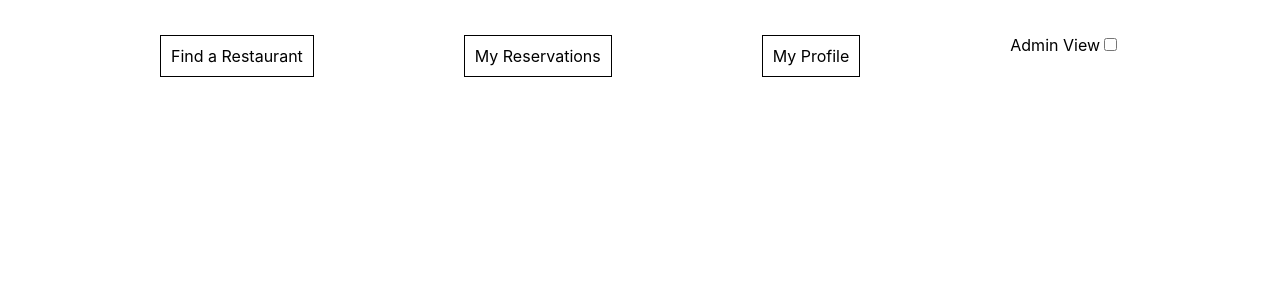
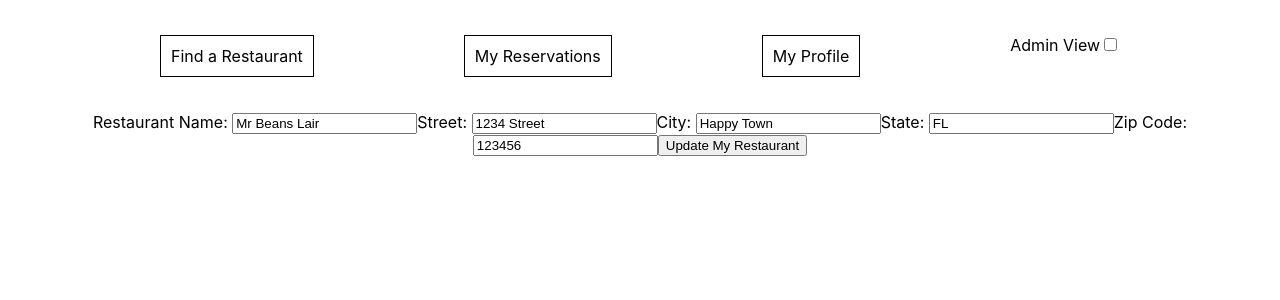
Before and after one commit to HostlessApp/Hostless-App, a React (Create React App) app in the folder hostless/: page /edit/restaurant/1 in a window 1280 px wide. Shown: the top 300 px of the page. Built offline with nearby package versions, Linux system fonts and the light colour scheme.

Commit message:
configuring views for admin and customers, set-up routes for both

```diff
--- a/hostless/src/App.js
+++ b/hostless/src/App.js
@@ -11,12 +11,24 @@ import RestaurantDetail from "./components/Restaurant/RestaurantDetail";
 import Nav from "./components/Nav";
 import Slots from "./components/Slots";
 import Reservation from "./components/Reservation";
+import EditRestaurant from "./components/Restaurant/EditRestaurant";
+import ReservationList from "./components/ReservationList";
 
 function App() {
 
 var userRes
 
-const [restaurantState, setRestaurant] = useState('')
+const [restaurantState, setRestaurant] = useState({
+  name: "Mr Beans Lair",
+  description: "It is a restaurant with beans as food",
+  address:{
+      street: "1234 Street",
+      city: "Happy Town",
+      state: "FL",
+      zip: "123456"
+  },
+  internalID: 1
+})
 
 const [userState, setUserState] = useState({
       name:{
@@ -28,6 +40,13 @@ const [userState, setUserState] = useState({
   })
 
 const [restaurantList, setRestaurantList] = useState([])
+
+const [reservationState, setReservationState] = useState({
+  date: '',
+  user: userState.username,
+  restaurant: '',
+  time: ''
+})
 
   function createRestaurant(data) {
     const payload = data;
@@ -62,8 +81,17 @@ const [restaurantList, setRestaurantList] = useState([])
       .then((res) => console.log(res));
   }
 
+  //delete user in db
   function deleteUser(){
     axios.delete(`http://localhost:3000/users/edit/${userState.username}`)
+  }
+
+  //update restaurant in db
+  function updateRestaurant(data){
+    const payload = data;
+    console.log(payload)
+    axios.put(`http://localhost:3000/restaurants/edit/${restaurantState.internalID}`, payload)
+      .then((res) => console.log(res));
   }
 
   //changes admin field in userState
@@ -77,8 +105,7 @@ const [restaurantList, setRestaurantList] = useState([])
   return (
     <div className="App">
 
-      {userState.admin ? <p>Admin User</p> : <Nav userState={userState} handleAdmin={handleAdmin}/>}
-
+      <Nav userState={userState} handleAdmin={handleAdmin} restaurantState={restaurantState}/>
 
       <main>
         {/* Routing for create fields (restaurant and user) */}
@@ -97,12 +124,17 @@ const [restaurantList, setRestaurantList] = useState([])
             />
           {/* Routing for restaurant detail */}
           <Route exact path ='/restaurants/:id'
-            render={routerProps => (<RestaurantDetail match={routerProps.match} setRestaurant={setRestaurant} restaurantState={restaurantState} />)}
+            render={routerProps => (<RestaurantDetail match={routerProps.match} setRestaurant={setRestaurant} restaurantState={restaurantState} reservationState={reservationState} setReservationState={setReservationState} />)}
           />
 
            {/* Routing for time slots */}
           <Route exact path='/restaurants/:id/:dayId'
-            render={routerProps => (<Slots match={routerProps.match} restaurantState={restaurantState} />)}
+            render={routerProps => (<Slots match={routerProps.match} restaurantState={restaurantState} reservationState={reservationState} setReservationState={setReservationState} />)}
+          />
+
+          {/* Routing for Restaurant Reservation List */}
+          <Route exact path='/reservations/admin/:id'
+            render={routerProps => (<ReservationList />)}
           />
 
           {/* Routing for reservation confirmation */}
@@ -110,12 +142,18 @@ const [restaurantList, setRestaurantList] = useState([])
             render={routerProps => (<Reservation match={routerProps.match} restaurantState={restaurantState} />)}
           />
 
+          {/* Routing for restaurant edit */}
+          <Route exact path='/edit/restaurant/:id'
+            render={routerProps => (<EditRestaurant match={routerProps.match} restaurantState={restaurantState} updateRestaurant={updateRestaurant} />)}
+          />
+
+
           {/* Routing for home page */}
           <Route exact path = '/restaurants'
             render ={() =>
               <Fragment>
                 <SearchParams />
-                <RestaurantList restaurantList={restaurantList} setRestaurantList={setRestaurantList}/>
+                <RestaurantList restaurantList={restaurantList} setRestaurantList={setRestaurantList} reservationState={reservationState} setReservationState={setReservationState} />
               </Fragment>
             }/>
       </main>
--- a/hostless/src/components/Days.js
+++ b/hostless/src/components/Days.js
@@ -2,18 +2,25 @@ import React from 'react'
 import { Link } from 'react-router-dom'
 import Slots from './Slots'
 
-const Days = ({match, restaurantState}) => {
+const Days = ({match, restaurantState, reservationState, setReservationState}) => {
     const days = restaurantState.daysOpen
     console.log(days)
+
+    const updateReservation =(data) => {
+        setReservationState(reservationState => {
+            console.log(data)
+            return {...reservationState, date: data}
+          })
+          console.log(reservationState)
+      }
 
     return (
         <div id="dayContainer">
             {days ? (
             days.map(day => {
                 return(
-                    <Link to={`/restaurants/${match.params.id}/${day._id}`}>{day.dayOfWeek}</Link>
+                    <Link to={`/restaurants/${match.params.id}/${day._id}`}>{day.dayOfWeek} onClick={() => updateReservation(day._id)}</Link>
                 )
-
             })) : null
             }
 
--- a/hostless/src/components/Nav.js
+++ b/hostless/src/components/Nav.js
@@ -2,14 +2,16 @@ import React from 'react'
 import { Route, Link } from 'react-router-dom'
 import { useState,useEffect } from 'react'
 
-const Nav = ({userState, handleAdmin}) => {
+const Nav = ({userState, handleAdmin, restaurantState}) => {
 
     return (
         <div>
             <nav>
-        <Link class='navItem' to='/restaurants' >Find a Restaurant</Link>
-        <Link class='navItem' to='/reservations'>My Reservations</Link>
-        <Link class='navItem' to={`/edit/${userState.username}`}>My Profile</Link>
+              {userState.admin ? <Link class='navItem' to={`/reservations/admin/${restaurantState.internalID}`}>Reservations</Link> : <Link class='navItem' to='/restaurants' >Find a Restaurant</Link>}
+
+              {userState.admin ? <Link class='navItem' to={`/edit/restaurant/${restaurantState.internalID}`}>My Restaurant</Link> : <Link class='navItem' to='/reservations'>My Reservations</Link>}
+
+              <Link class='navItem' to={`/edit/${userState.username}`}>My Profile</Link>
 
         <form onChange={(handleAdmin)}>
           <label htmlFor="adminToggle">Admin View</label>
--- /dev/null
+++ b/hostless/src/components/ReservationList.js
@@ -0,0 +1,11 @@
+import React from 'react'
+
+const ReservationList = () => {
+    return (
+        <div>
+            <h1>List of reservations</h1>
+        </div>
+    )
+}
+
+export default ReservationList
--- a/hostless/src/components/Restaurant/AddRestaurant.js
+++ b/hostless/src/components/Restaurant/AddRestaurant.js
@@ -1,7 +1,8 @@
-import React, { useState } from 'react';
+import React, { useState, useEffect } from 'react';
 import AboutRestaurant from './AboutRestaurant';
 import DaysForm from './DaysForm';
 import TableFormList from './TableFormList';
+import axios from 'axios';
 
 const initialTables = [
     {
@@ -19,7 +20,22 @@ const initialTables = [
 ]
 
 const AddRestaurant = ({createRestaurant}) => {
-    const [restaurant, setRestaurant] = useState({about: {}, hours: {}, tables: initialTables})
+    const [restaurant, setRestaurant] = useState({about: {}, hours: {}, tables: initialTables, internalID:''})
+
+    var resCount
+
+    const countRestaurants = () => {
+        axios.get('http://localhost:3000/restaurants')
+            .then(res => {
+                resCount = res.data.length+1
+                console.log(resCount)
+                setRestaurant({...restaurant, internalID: resCount})
+            })
+    }
+
+    useEffect(() => {
+        countRestaurants()
+    }, [])
 
     function postRestaurant() {
         console.log(restaurant)
--- /dev/null
+++ b/hostless/src/components/Restaurant/EditRestaurant.js
@@ -0,0 +1,69 @@
+import React from 'react'
+import {useState} from 'react'
+
+const EditRestaurant = ({restaurantState, updateRestaurant}) => {
+
+const [formState, setFormState] = useState(restaurantState)
+
+    function handleSubmit(event) {
+        event.preventDefault();
+        console.log(formState)
+        const addressObj = {
+            street: formState.street,
+            city: formState.city,
+            state: formState.state,
+            zip: formState.zip
+        }
+        setFormState(formState, addressObj)
+        updateRestaurant(formState)
+        setFormState(restaurantState)
+    }
+    function handleChange(event) {
+        setFormState({...formState, [event.target.id]: event.target.value})
+    }
+    return (
+        <div>
+            <form onSubmit={handleSubmit}>
+                <label htmlFor="name">Restaurant Name: </label>
+                <input
+                    id="name"
+                    type="text"
+                    onChange={handleChange}
+                    value={formState.name}
+                />
+                <label htmlFor="street">Street: </label>
+            <input
+                id="street"
+                type="text"
+                onChange={handleChange}
+                value={formState.address.street}
+            />
+            <label htmlFor="city">City: </label>
+            <input
+                id="city"
+                type="text"
+                onChange={handleChange}
+                value={formState.address.city}
+            />
+            <label htmlFor="state">State: </label>
+            <input
+                id="state"
+                type="text"
+                onChange={handleChange}
+                value={formState.address.state}
+            />
+            <label htmlFor="zip">Zip Code: </label>
+            <input
+                id="zip"
+                type="text"
+                onChange={handleChange}
+                value={formState.address.zip}
+            />
+
+                <button type="submit">Update My Restaurant</button>
+            </form>
+        </div>
+    )
+}
+
+export default EditRestaurant
--- a/hostless/src/components/Restaurant/RestaurantDetail.js
+++ b/hostless/src/components/Restaurant/RestaurantDetail.js
@@ -3,7 +3,7 @@ import axios from 'axios'
 import Days from '../Days'
 import { useState, useEffect } from 'react'
 
-const RestaurantDetail = ({match, setRestaurant, restaurantState}) => {
+const RestaurantDetail = ({match, setRestaurant, restaurantState, reservationState, setReservationState}) => {
 
 
 
@@ -26,7 +26,7 @@ const RestaurantDetail = ({match, setRestaurant, restaurantState}) => {
             <div>
                 <p>{restaurantState.description}</p>
             </div>
-            <Days match={match} restaurantState={restaurantState} />
+            <Days match={match} restaurantState={restaurantState} reservationState={reservationState} setReservationState={setReservationState} />
         </div>
     )
 }
--- a/hostless/src/components/Slots.js
+++ b/hostless/src/components/Slots.js
@@ -1,8 +1,17 @@
 import React from 'react'
 import {Link} from 'react-router-dom'
 
-const Slots = ({restaurantState, match}) => {
+const Slots = ({restaurantState, match, reservationState, setReservationState}) => {
     console.log(restaurantState)
+
+    const updateReservation =(data) => {
+        setReservationState(reservationState => {
+            console.log(data)
+            return {...reservationState, time: data}
+          })
+          console.log(reservationState)
+      }
+
     return (
         <div>
             <h1>{restaurantState.name}</h1>
```
Also changed, not shown: hostless/src/components/Restaurant/RestaurantList.js (+9 -2 lines).
